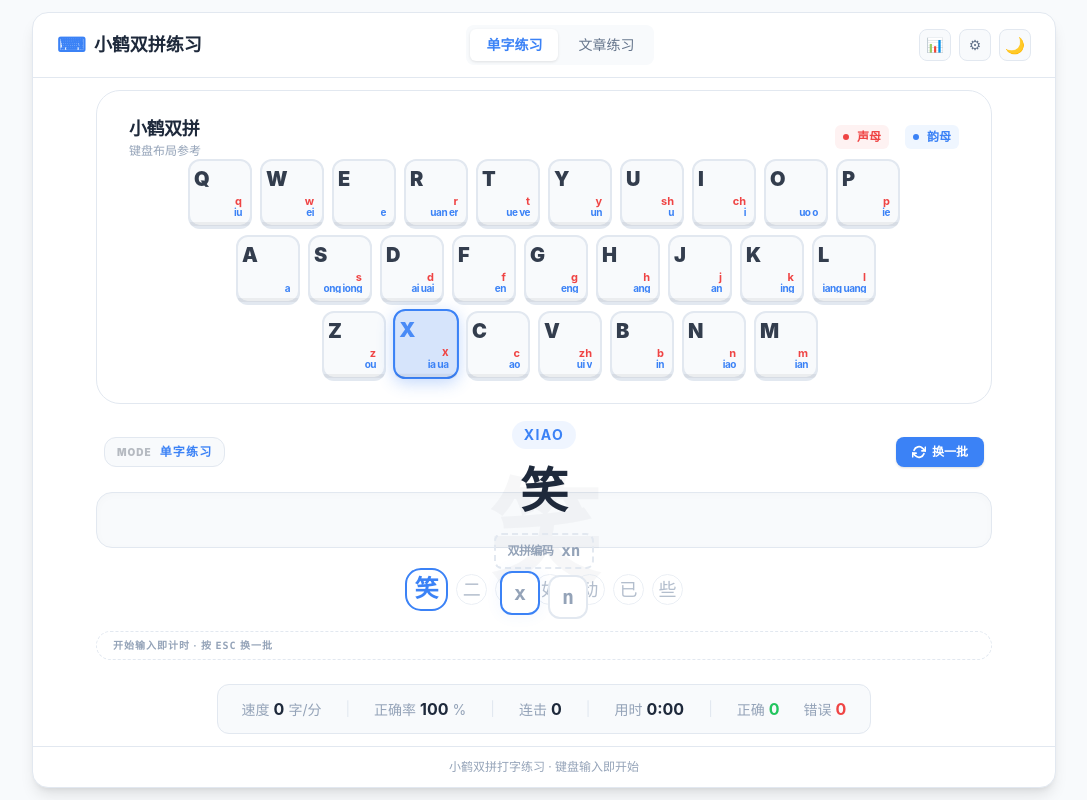
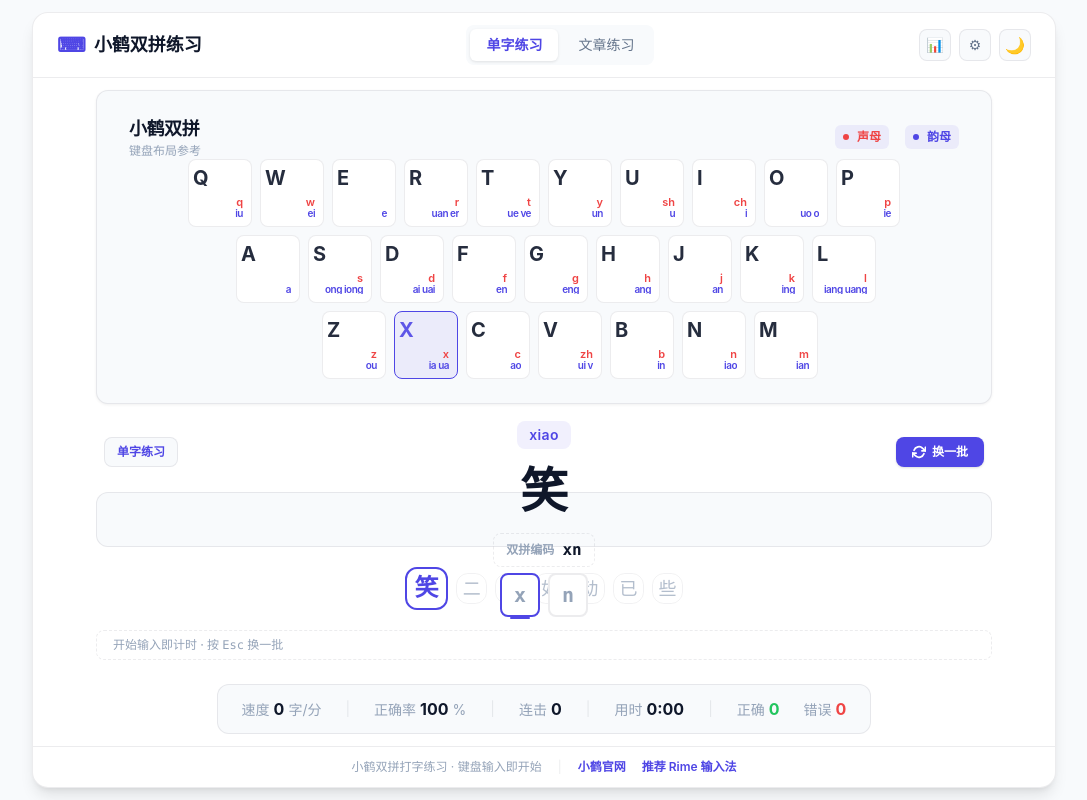
Before and after one commit to slnlkd/flypy-typing, a React (Vite) app: page / in a window 1280 px wide. Shown: the whole page, without its empty margins (96-1183 px from the left). Built offline with nearby package versions, Linux system fonts and the light colour scheme.

Commit message:
生成 git 更改提交信息供审核}{

```diff
--- a/src/App.tsx
+++ b/src/App.tsx
@@ -47,10 +47,29 @@ function App() {
         </main>
 
         <footer
-          className="text-center py-3 text-xs"
+          className="flex items-center justify-center gap-4 py-3 text-xs"
           style={{ color: 'var(--text-muted)', borderTop: '1px solid var(--border)' }}
         >
-          小鹤双拼打字练习 · 键盘输入即开始
+          <span>小鹤双拼打字练习 · 键盘输入即开始</span>
+          <span style={{ color: 'var(--border)' }}>|</span>
+          <a
+            href="https://flypy.cc/"
+            target="_blank"
+            rel="noopener noreferrer"
+            className="font-semibold transition-colors hover:underline"
+            style={{ color: 'var(--accent)' }}
+          >
+            小鹤官网
+          </a>
+          <a
+            href="https://rime.im/"
+            target="_blank"
+            rel="noopener noreferrer"
+            className="font-semibold transition-colors hover:underline"
+            style={{ color: 'var(--accent)' }}
+          >
+            推荐 Rime 输入法
+          </a>
         </footer>
       </div>
 
--- a/src/components/KeyboardMap/KeyboardMap.tsx
+++ b/src/components/KeyboardMap/KeyboardMap.tsx
@@ -15,12 +15,10 @@ export function KeyboardMap() {
   const highlightedKeys = new Set<string>();
   if (highlightKeys && expectedCode) {
     if (mode === 'article') {
-      // 文章模式：同时高亮两个编码键
       for (const ch of expectedCode) {
         highlightedKeys.add(ch.toUpperCase());
       }
     } else {
-      // 单字模式：逐键高亮
       if (currentInput.length === 0) {
         highlightedKeys.add(expectedCode[0].toUpperCase());
       } else if (currentInput.length === 1 && expectedCode.length > 1) {
@@ -32,10 +30,10 @@ export function KeyboardMap() {
   const pressedKey = currentInput.length > 0 ? currentInput[currentInput.length - 1].toUpperCase() : '';
 
   return (
-    <div className="w-full max-w-4xl mx-auto select-none p-6 rounded-3xl"
+    <div className="w-full max-w-4xl mx-auto select-none p-6 rounded-xl"
          role="img"
          aria-label="小鹤双拼键盘布局参考"
-         style={{ backgroundColor: 'var(--bg-card)', border: '1px solid var(--border)', boxShadow: 'var(--shadow)' }}>
+         style={{ backgroundColor: 'var(--bg-secondary)', border: '1px solid var(--border)', boxShadow: 'var(--shadow)' }}>
       <div className="flex items-center justify-between mb-6 px-2">
         <div>
           <h3 className="text-lg font-bold tracking-tight" style={{ color: 'var(--text-primary)' }}>
@@ -44,11 +42,11 @@ export function KeyboardMap() {
           <p className="text-xs" style={{ color: 'var(--text-muted)' }}>键盘布局参考</p>
         </div>
         <div className="flex gap-4 text-xs font-semibold">
-          <span className="flex items-center gap-2 px-2 py-1 rounded-md bg-red-50 dark:bg-red-900/10" style={{ color: 'var(--error)' }}>
+          <span className="flex items-center gap-2 px-2 py-1 rounded-md" style={{ backgroundColor: 'var(--accent-light)', color: 'var(--error)' }}>
             <span className="w-1.5 h-1.5 rounded-full bg-current" />
             声母
           </span>
-          <span className="flex items-center gap-2 px-2 py-1 rounded-md bg-blue-50 dark:bg-blue-900/10" style={{ color: 'var(--accent)' }}>
+          <span className="flex items-center gap-2 px-2 py-1 rounded-md" style={{ backgroundColor: 'var(--accent-light)', color: 'var(--accent)' }}>
             <span className="w-1.5 h-1.5 rounded-full bg-current" />
             韵母
           </span>
@@ -71,7 +69,7 @@ export function KeyboardMap() {
               return (
                 <div
                   key={keyInfo.key}
-                  className="relative flex flex-col items-center justify-between rounded-xl transition-all duration-75"
+                  className="relative flex flex-col items-center justify-between rounded-lg transition-all duration-75"
                   style={{
                     width: '64px',
                     height: '68px',
@@ -79,41 +77,31 @@ export function KeyboardMap() {
                     backgroundColor: isPressed
                       ? 'var(--accent)'
                       : isHighlighted
-                        ? 'color-mix(in srgb, var(--accent) 18%, var(--bg-secondary))'
-                        : 'var(--bg-secondary)',
-                    border: `2px solid ${isPressed ? 'var(--accent-hover)' : isHighlighted ? 'var(--accent)' : 'var(--border)'}`,
+                        ? 'var(--accent-light)'
+                        : 'var(--bg-card)',
+                    border: `1px solid ${isPressed ? 'var(--accent)' : isHighlighted ? 'var(--accent)' : 'var(--border)'}`,
                     color: isPressed ? '#ffffff' : isHighlighted ? 'var(--accent)' : 'var(--text-primary)',
-                    transform: isPressed ? 'translateY(2px) scale(0.98)' : isHighlighted ? 'translateY(-1px) scale(1.03)' : 'translateY(0) scale(1)',
-                    boxShadow: isPressed
-                      ? 'none'
-                      : isHighlighted
-                        ? '0 4px 16px color-mix(in srgb, var(--accent) 30%, transparent)'
-                        : '0 2px 0 var(--border)',
+                    transform: isPressed ? 'scale(0.97)' : 'scale(1)',
                   }}
                 >
-                  <span className="text-xl font-black leading-none self-start ml-1 opacity-90">{keyInfo.key}</span>
+                  <span className="text-xl font-bold leading-none self-start ml-1 opacity-90">{keyInfo.key}</span>
 
                   <div className="flex flex-col items-end w-full pr-1">
                     {keyInfo.initial && (
                       <span
-                        className="text-[11px] font-bold leading-none mb-0.5"
+                        className="text-[11px] font-semibold leading-none mb-0.5"
                         style={{ color: isPressed ? 'rgba(255,255,255,0.9)' : 'var(--error)' }}
                       >
                         {keyInfo.initial}
                       </span>
                     )}
                     <span
-                      className="text-[10px] font-bold leading-none tracking-tighter overflow-hidden text-ellipsis whitespace-nowrap max-w-full"
+                      className="text-[10px] font-semibold leading-none tracking-tighter overflow-hidden text-ellipsis whitespace-nowrap max-w-full"
                       style={{ color: isPressed ? 'rgba(255,255,255,0.8)' : 'var(--accent)' }}
                     >
                       {keyInfo.finals.join(' ')}
                     </span>
                   </div>
-
-                  {/* 模拟按键深度效果 */}
-                  {!isPressed && (
-                    <div className="absolute inset-x-0 -bottom-[1px] h-1 bg-black/5 dark:bg-white/5 rounded-b-xl" />
-                  )}
                 </div>
               );
             })}
--- a/src/components/TypingArea/CharPractice.tsx
+++ b/src/components/TypingArea/CharPractice.tsx
@@ -57,10 +57,10 @@ export function CharPractice() {
   return (
     <div className="flex flex-1 flex-col gap-5 w-full max-w-4xl mx-auto py-4 pb-3 relative h-full min-h-0">
       {isPaused && (
-        <div className="absolute inset-0 z-20 flex items-center justify-center rounded-2xl" style={{ backgroundColor: 'rgba(0,0,0,0.3)', backdropFilter: 'blur(8px)' }}>
-          <div className="flex flex-col items-center gap-3 animate-pulse">
-            <span className="text-2xl font-black" style={{ color: 'var(--text-primary)' }}>已暂停</span>
-            <span className="text-sm" style={{ color: 'var(--text-muted)' }}>按 Space 或 Esc 继续</span>
+        <div className="absolute inset-0 z-20 flex items-center justify-center rounded-xl" style={{ backgroundColor: 'rgba(0,0,0,0.4)' }}>
+          <div className="flex flex-col items-center gap-3">
+            <span className="text-2xl font-bold" style={{ color: '#fff' }}>已暂停</span>
+            <span className="text-sm" style={{ color: 'rgba(255,255,255,0.6)' }}>按 Space 或 Esc 继续</span>
           </div>
         </div>
       )}
@@ -68,9 +68,8 @@ export function CharPractice() {
       {/* 顶部状态对齐栏 */}
       <div className="flex items-center justify-between px-2 shrink-0 h-[40px]">
         <div className="flex items-center gap-4">
-          <div className="flex items-center gap-2 px-3 py-1.5 rounded-xl bg-[var(--bg-secondary)] border border-[var(--border)]">
-            <span className="text-[10px] font-black uppercase tracking-widest opacity-30">Mode</span>
-            <span className="text-xs font-black tracking-widest" style={{ color: 'var(--accent)' }}>单字练习</span>
+          <div className="flex items-center gap-2 px-3 py-1.5 rounded-lg bg-[var(--bg-secondary)] border border-[var(--border)]">
+            <span className="text-xs font-semibold" style={{ color: 'var(--accent)' }}>单字练习</span>
           </div>
         </div>
         <button
@@ -87,32 +86,25 @@ export function CharPractice() {
 
       {/* 核心专注区 */}
       <div
-        className="relative flex flex-col items-center justify-center gap-1.5 w-full flex-1 min-h-0 py-2 px-4 rounded-2xl"
+        className="relative flex flex-col items-center justify-center gap-1.5 w-full flex-1 min-h-0 py-2 px-4 rounded-xl"
         style={{
           backgroundColor: 'var(--bg-secondary)',
           border: '1px solid var(--border)',
-          boxShadow: 'inset 0 2px 10px rgba(0,0,0,0.02)',
         }}
       >
-        {/* 背景大字装饰 */}
-        <div className="absolute -top-4 opacity-[0.03] select-none pointer-events-none font-black text-[7rem] leading-none transition-all duration-500" style={{ color: 'var(--text-primary)' }}>
-          {currentChar?.pinyinChar.char}
-        </div>
-
         <div className="flex flex-col items-center gap-1.5 z-10">
           {showPinyin && currentChar && (
-            <div className="px-3 py-1 rounded-full text-sm font-bold tracking-widest uppercase transition-all duration-300"
+            <div className="px-3 py-1 rounded-lg text-sm font-semibold tracking-wide transition-all duration-300"
                  style={{ backgroundColor: 'var(--accent-light)', color: 'var(--accent)' }}>
               {currentChar.pinyinChar.pinyinWithTone}
             </div>
           )}
 
           <div
-            className="font-black transition-all duration-300 transform"
+            className="font-bold transition-all duration-300 transform"
             style={{
               fontSize: `${fontSize * 2}px`,
               color: currentChar?.status === 'wrong' ? 'var(--error)' : 'var(--text-primary)',
-              textShadow: currentChar?.status === 'wrong' ? '0 0 20px rgba(239, 68, 68, 0.2)' : 'none',
               transform: currentChar?.status === 'wrong' ? 'scale(1.05)' : 'scale(1)',
             }}
           >
@@ -120,10 +112,10 @@ export function CharPractice() {
           </div>
 
           {showPinyin && currentChar && (
-            <div className="flex items-center gap-2 px-3 py-1 rounded-lg border-2 border-dashed transition-all duration-300"
+            <div className="flex items-center gap-2 px-3 py-1 rounded-lg border border-dashed transition-all duration-300"
                  style={{ borderColor: 'var(--border)', color: 'var(--text-muted)' }}>
-              <span className="text-xs font-bold uppercase tracking-tighter">双拼编码</span>
-              <span className="font-mono font-black text-base text-primary">{currentChar.pinyinChar.flypyCode}</span>
+              <span className="text-xs font-semibold">双拼编码</span>
+              <span className="font-mono font-bold text-base" style={{ color: 'var(--text-primary)' }}>{currentChar.pinyinChar.flypyCode}</span>
             </div>
           )}
         </div>
@@ -142,7 +134,7 @@ export function CharPractice() {
                 return (
                   <div
                     key={i}
-                    className="relative flex items-center justify-center w-10 h-11 rounded-xl text-xl font-mono font-black transition-all duration-150"
+                    className="relative flex items-center justify-center w-10 h-11 rounded-lg text-xl font-mono font-bold transition-all duration-150"
                     style={{
                       backgroundColor: isCorrect
                         ? 'var(--success)'
@@ -151,13 +143,11 @@ export function CharPractice() {
                           : 'var(--bg-card)',
                       color: isTyped ? '#ffffff' : 'var(--text-muted)',
                       border: `2px solid ${isCursor ? 'var(--accent)' : isTyped ? 'transparent' : 'var(--border)'}`,
-                      boxShadow: isCursor ? '0 0 15px var(--accent-light)' : 'var(--shadow-sm)',
-                      transform: isCursor ? 'translateY(-4px)' : 'translateY(0)',
                     }}
                   >
                     {isTyped ? inputChar : letter}
                     {isCursor && (
-                      <div className="absolute -bottom-2 w-1.5 h-1.5 rounded-full bg-accent animate-bounce" />
+                      <div className="absolute -bottom-1 w-5 h-0.5 rounded-full" style={{ backgroundColor: 'var(--accent)' }} />
                     )}
                   </div>
                 );
@@ -175,7 +165,7 @@ export function CharPractice() {
           return (
             <div
               key={actualIndex}
-              className="flex-shrink-0 flex items-center justify-center rounded-2xl transition-all duration-300"
+              className="flex-shrink-0 flex items-center justify-center rounded-xl transition-all duration-300"
               style={{
                 width: isCurrent ? `${fontSize * 1.8}px` : `${fontSize * 1.3}px`,
                 height: isCurrent ? `${fontSize * 1.8}px` : `${fontSize * 1.3}px`,
@@ -192,10 +182,9 @@ export function CharPractice() {
                     : isCurrent
                       ? 'var(--accent)'
                       : 'var(--text-muted)',
-                fontWeight: isCurrent ? '900' : '500',
+                fontWeight: isCurrent ? '700' : '500',
                 border: isCurrent ? '2px solid var(--accent)' : '1px solid var(--border)',
                 opacity: tc.status === 'correct' ? 0.4 : isCurrent ? 1 : 0.7,
-                boxShadow: isCurrent ? 'var(--shadow-md)' : 'none',
               }}
             >
               {tc.pinyinChar.char}
@@ -205,9 +194,9 @@ export function CharPractice() {
       </div>
 
       {/* 交互提示 */}
-      <div className="flex items-center gap-6 text-[10px] font-bold uppercase tracking-widest px-4 py-1.5 rounded-full border border-dashed shrink-0 mb-1" style={{ color: 'var(--text-muted)', borderColor: 'var(--border)' }}>
+      <div className="flex items-center gap-6 text-xs font-medium px-4 py-1.5 rounded-lg border border-dashed shrink-0 mb-1" style={{ color: 'var(--text-muted)', borderColor: 'var(--border)' }}>
         {isFinished ? (
-          <span className="animate-pulse text-accent">练习完成 · 按 <kbd>Esc</kbd> 重新开始</span>
+          <span style={{ color: 'var(--accent)' }}>练习完成 · 按 <kbd>Esc</kbd> 重新开始</span>
         ) : !isStarted ? (
           <span>开始输入即计时 · 按 <kbd>Esc</kbd> 换一批</span>
         ) : (
--- a/src/components/common/ConfirmDialog.tsx
+++ b/src/components/common/ConfirmDialog.tsx
@@ -48,14 +48,14 @@ export function ConfirmDialog({
   return (
     <div
       className="fixed inset-0 z-[100] flex items-center justify-center p-4 animate-in fade-in duration-200"
-      style={{ backgroundColor: 'rgba(2, 6, 23, 0.6)', backdropFilter: 'blur(8px)' }}
+      style={{ backgroundColor: 'rgba(0,0,0,0.5)' }}
       onClick={(e) => { if (e.target === e.currentTarget) onCancel(); }}
       role="dialog"
       aria-modal="true"
       aria-label={title}
     >
       <div
-        className="w-full max-w-sm rounded-2xl p-6 shadow-2xl animate-in zoom-in-95 duration-200"
+        className="w-full max-w-sm rounded-2xl p-6 shadow-lg animate-in zoom-in-95 duration-200"
         style={{ backgroundColor: 'var(--bg-card)', border: '1px solid var(--border)' }}
       >
         <h3 className="text-lg font-bold mb-2" style={{ color: 'var(--text-primary)' }}>{title}</h3>
--- a/src/index.css
+++ b/src/index.css
@@ -1,17 +1,26 @@
 @import "tailwindcss";
+
+@theme {
+  --color-accent: #6366f1;
+  --color-accent-light: rgba(99,102,241,0.1);
+  --color-success: #22c55e;
+  --color-error: #ef4444;
+  --color-warning: #f59e0b;
+}
 
 :root {
   --bg-primary: #ffffff;
   --bg-secondary: #f8fafc;
   --bg-card: #ffffff;
-  --text-primary: #1e293b;
+  --text-primary: #0f172a;
   --text-secondary: #64748b;
   --text-muted: #94a3b8;
-  --border: #e2e8f0;
-  --accent: #3b82f6;
-  --accent-hover: #2563eb;
-  --accent-light: rgba(59, 130, 246, 0.08);
-  --accent-light-hover: rgba(59, 130, 246, 0.14);
+  --accent: #4f46e5;
+  --accent-hover: #4338ca;
+  --accent-light: rgba(79,70,229,0.08);
+  --accent-light-hover: rgba(79,70,229,0.14);
+  --border: rgba(15,23,42,0.08);
+  --shadow: 0 1px 3px rgba(0,0,0,0.06);
   --success: #22c55e;
   --error: #ef4444;
   --warning: #f59e0b;
@@ -23,15 +32,16 @@
   --bg-card: #1e293b;
   --text-primary: #f1f5f9;
   --text-secondary: #94a3b8;
-  --text-muted: #64748b;
-  --border: #334155;
-  --accent: #60a5fa;
-  --accent-hover: #3b82f6;
-  --accent-light: rgba(96, 165, 250, 0.10);
-  --accent-light-hover: rgba(96, 165, 250, 0.18);
-  --success: #4ade80;
-  --error: #f87171;
-  --warning: #fbbf24;
+  --text-muted: #475569;
+  --border: rgba(255,255,255,0.08);
+  --accent: #6366f1;
+  --accent-hover: #4f46e5;
+  --accent-light: rgba(99,102,241,0.12);
+  --accent-light-hover: rgba(99,102,241,0.20);
+  --shadow: 0 1px 3px rgba(0,0,0,0.3);
+  --success: #22c55e;
+  --error: #ef4444;
+  --warning: #f59e0b;
 }
 
 @media (prefers-reduced-motion: reduce) {
@@ -63,9 +73,16 @@ body {
   min-height: 100vh;
 }
 
+/* ── Panel (card container) ── */
+.panel {
+  background: var(--bg-secondary);
+  border: 1px solid var(--border);
+  box-shadow: var(--shadow);
+  border-radius: 1rem;
+}
+
 /* ── Button System ── */
 
-/* Preset article chip — low-key, recedes into background */
 .btn-chip {
   padding: 4px 12px;
   font-size: 12px;
@@ -87,14 +104,13 @@ body {
   transform: scale(0.97);
 }
 
-/* Primary CTA — filled accent, prominent */
 .btn-primary {
   display: inline-flex;
   align-items: center;
   gap: 6px;
   padding: 6px 16px;
   font-size: 12px;
-  font-weight: 700;
+  font-weight: 600;
   line-height: 1.5;
   color: #fff;
   background: var(--accent);
@@ -107,14 +123,13 @@ body {
 }
 .btn-primary:hover {
   background: var(--accent-hover);
-  box-shadow: 0 4px 12px rgba(59,130,246,0.25);
+  box-shadow: 0 4px 12px rgba(99,102,241,0.25);
 }
 .btn-primary:active {
   transform: scale(0.96);
   box-shadow: 0 1px 2px rgba(0,0,0,0.08);
 }
 
-/* Secondary — outlined, lighter presence */
 .btn-secondary {
   display: inline-flex;
   align-items: center;
@@ -139,7 +154,6 @@ body {
   transform: scale(0.97);
 }
 
-/* Ghost — text-only, minimal footprint */
 .btn-ghost {
   display: inline-flex;
   align-items: center;
@@ -158,6 +172,7 @@ body {
   color: var(--text-secondary);
   background: var(--bg-secondary);
 }
+
 /* ── Custom Scrollbar ── */
 .custom-scrollbar::-webkit-scrollbar {
   width: 5px;
```
Also changed, not shown: src/components/Settings/SettingsPanel.tsx (+23 -27 lines), src/components/Stats/HistoryPanel.tsx (+68 -84 lines), src/components/Stats/ResultPanel.tsx (+4 -4 lines), src/components/TypingArea/ArticlePractice.tsx (+23 -21 lines).
